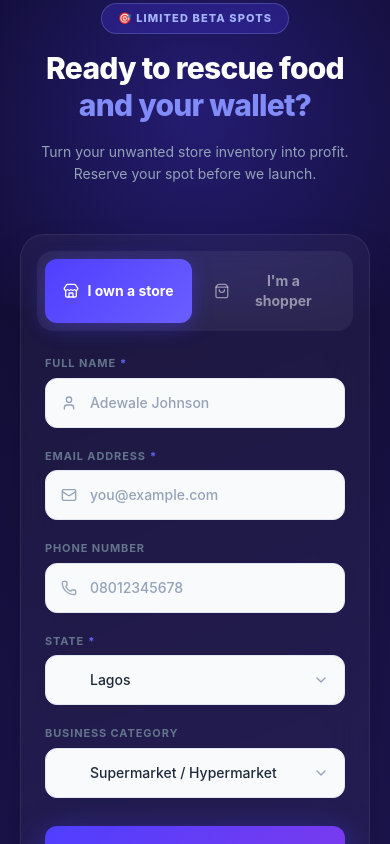
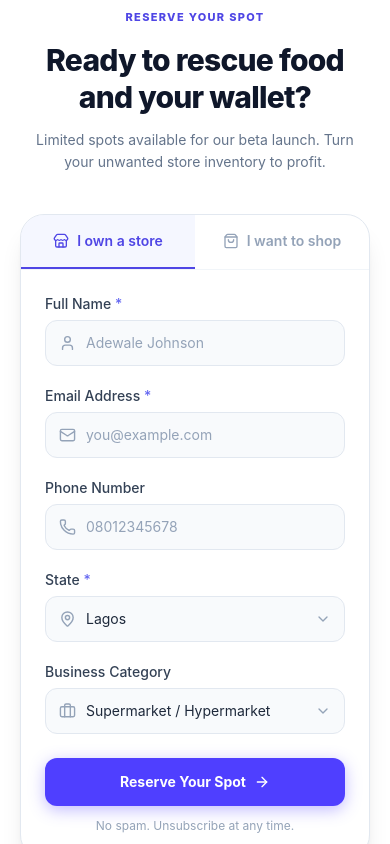
Before and after one commit to muwagunprecious/new-best-befoe, a Next.js app: page / in a window 390 px wide. Shown: the part 3540-4384 px from the top of the page. Built offline with nearby package versions, Linux system fonts and the light colour scheme.

Commit message:
feat: clean professional waitlist form, remove social proof strip

```diff
--- a/src/components/WaitlistForm.tsx
+++ b/src/components/WaitlistForm.tsx
@@ -19,29 +19,6 @@ import {
   X,
   ChevronDown,
 } from "lucide-react";
-
-const InputField = ({
-  icon: Icon,
-  label,
-  required,
-  children,
-}: {
-  icon: React.ElementType;
-  label: string;
-  required?: boolean;
-  children: React.ReactNode;
-}) => (
-  <div className="space-y-1.5">
-    <label className="flex items-center gap-1 text-[11px] font-bold uppercase tracking-[0.08em] text-slate-500">
-      {label}
-      {required && <span className="text-indigo-500">*</span>}
-    </label>
-    <div className="relative group">
-      <Icon className="absolute left-4 top-1/2 -translate-y-1/2 w-4 h-4 text-slate-400 group-focus-within:text-indigo-500 transition-colors pointer-events-none" />
-      {children}
-    </div>
-  </div>
-);
 
 export default function WaitlistForm() {
   const [role, setRole] = useState<"shopper" | "merchant">("merchant");
@@ -66,75 +43,44 @@ export default function WaitlistForm() {
     setTimeout(() => setCopied(false), 2500);
   };
 
-  const inputClass =
-    "w-full pl-11 pr-4 py-3.5 text-sm font-medium text-slate-800 bg-slate-50 border border-slate-200 rounded-xl outline-none transition-all focus:bg-white focus:border-indigo-500 focus:ring-3 focus:ring-indigo-100 placeholder-slate-400";
-
-  const selectClass = inputClass + " appearance-none cursor-pointer";
-
   return (
     <section
       id="waitlist"
-      className="relative py-24 overflow-hidden"
-      style={{ background: "linear-gradient(160deg, #0F0B2E 0%, #1E1653 100%)" }}
+      className="relative py-24 overflow-hidden bg-white"
     >
-      {/* Ambient glow */}
-      <div
-        className="absolute top-0 left-1/2 -translate-x-1/2 w-[700px] h-[400px] rounded-full pointer-events-none opacity-30"
-        style={{ background: "radial-gradient(circle, #4F3FFF 0%, transparent 70%)" }}
-      />
+      <div className="mx-auto max-w-xl px-5 sm:px-6">
 
-      <div className="relative mx-auto max-w-2xl px-5 sm:px-8 z-10">
-
-        {/* Section header */}
-        <div className="text-center mb-12 space-y-4">
-          <div
-            className="inline-flex items-center gap-2 text-[11px] font-extrabold uppercase tracking-widest px-4 py-1.5 rounded-full"
-            style={{ background: "rgba(79,63,255,0.25)", color: "#A5B4FC", border: "1px solid rgba(165,180,252,0.25)" }}
-          >
-            🎯 Limited Beta Spots
-          </div>
-          <h2 className="text-3xl sm:text-4xl font-extrabold text-white tracking-tight leading-tight">
-            Ready to rescue food<br />
-            <span style={{ color: "#818CF8" }}>and your wallet?</span>
+        {/* Header */}
+        <div className="mb-10 text-center">
+          <span className="inline-block text-[11px] font-extrabold uppercase tracking-[0.12em] text-indigo-600 mb-4">
+            Reserve Your Spot
+          </span>
+          <h2 className="text-3xl sm:text-[2.6rem] font-extrabold text-slate-900 tracking-tight leading-tight">
+            Ready to rescue food<br />and your wallet?
           </h2>
-          <p className="text-slate-400 text-sm sm:text-base max-w-md mx-auto leading-relaxed">
-            Turn your unwanted store inventory into profit. Reserve your spot before we launch.
+          <p className="mt-3 text-slate-500 text-sm sm:text-base leading-relaxed max-w-sm mx-auto">
+            Limited spots available for our beta launch. Turn your unwanted store inventory to profit.
           </p>
         </div>
 
         {/* Form Card */}
-        <motion.div
-          initial={{ opacity: 0, y: 24 }}
-          whileInView={{ opacity: 1, y: 0 }}
-          viewport={{ once: true }}
-          transition={{ duration: 0.5 }}
-          className="rounded-3xl overflow-hidden shadow-2xl"
-          style={{
-            background: "rgba(255,255,255,0.04)",
-            border: "1px solid rgba(255,255,255,0.08)",
-            backdropFilter: "blur(20px)",
-          }}
-        >
-          {/* Role selector header */}
-          <div className="p-2 m-4 mb-0 rounded-2xl grid grid-cols-2 gap-1.5" style={{ background: "rgba(255,255,255,0.06)" }}>
+        <div className="bg-white rounded-3xl border border-slate-200 shadow-xl overflow-hidden">
+
+          {/* Role Toggle */}
+          <div className="flex border-b border-slate-100">
             {[
               { value: "merchant" as const, icon: Store, label: "I own a store" },
-              { value: "shopper" as const, icon: ShoppingBag, label: "I'm a shopper" },
+              { value: "shopper" as const, icon: ShoppingBag, label: "I want to shop" },
             ].map(({ value, icon: Icon, label }) => (
               <button
                 key={value}
                 type="button"
                 onClick={() => setRole(value)}
-                className="flex items-center justify-center gap-2 py-3 px-4 rounded-xl text-sm font-bold transition-all"
-                style={
+                className={`flex-1 flex items-center justify-center gap-2 py-4 text-sm font-semibold transition-all border-b-2 ${
                   role === value
-                    ? {
-                        background: "linear-gradient(135deg, #4F3FFF, #6B5EFF)",
-                        color: "white",
-                        boxShadow: "0 4px 20px rgba(79,63,255,0.4)",
-                      }
-                    : { color: "rgba(255,255,255,0.5)" }
-                }
+                    ? "border-indigo-600 text-indigo-600 bg-indigo-50/60"
+                    : "border-transparent text-slate-400 hover:text-slate-600"
+                }`}
               >
                 <Icon className="w-4 h-4" />
                 {label}
@@ -142,162 +88,173 @@ export default function WaitlistForm() {
             ))}
           </div>
 
-          {/* Form body */}
-          <form onSubmit={handleSubmit} className="p-6 sm:p-8 pt-6 space-y-5">
-            <div className="grid grid-cols-1 sm:grid-cols-2 gap-5">
+          <form onSubmit={handleSubmit} className="p-6 sm:p-8 space-y-5">
+
             {/* Name */}
-              <InputField icon={User} label="Full Name" required>
+            <div>
+              <label className="block text-sm font-medium text-slate-700 mb-1.5">
+                Full Name <span className="text-indigo-500">*</span>
+              </label>
+              <div className="relative">
+                <User className="absolute left-3.5 top-1/2 -translate-y-1/2 w-[17px] h-[17px] text-slate-400 pointer-events-none" />
                 <input
                   type="text"
                   required
                   value={fullName}
                   onChange={(e) => setFullName(e.target.value)}
                   placeholder="Adewale Johnson"
-                  className={inputClass}
+                  className="w-full pl-10 pr-4 py-3 text-sm text-slate-800 bg-slate-50 border border-slate-200 rounded-xl outline-none transition focus:bg-white focus:border-indigo-500 focus:ring-2 focus:ring-indigo-100 placeholder-slate-400"
                 />
-              </InputField>
+              </div>
+            </div>
 
             {/* Email */}
-              <InputField icon={Mail} label="Email Address" required>
+            <div>
+              <label className="block text-sm font-medium text-slate-700 mb-1.5">
+                Email Address <span className="text-indigo-500">*</span>
+              </label>
+              <div className="relative">
+                <Mail className="absolute left-3.5 top-1/2 -translate-y-1/2 w-[17px] h-[17px] text-slate-400 pointer-events-none" />
                 <input
                   type="email"
                   required
                   value={email}
                   onChange={(e) => setEmail(e.target.value)}
                   placeholder="you@example.com"
-                  className={inputClass}
+                  className="w-full pl-10 pr-4 py-3 text-sm text-slate-800 bg-slate-50 border border-slate-200 rounded-xl outline-none transition focus:bg-white focus:border-indigo-500 focus:ring-2 focus:ring-indigo-100 placeholder-slate-400"
                 />
-              </InputField>
+              </div>
+            </div>
 
             {/* Phone */}
-              <InputField icon={Phone} label="Phone Number">
+            <div>
+              <label className="block text-sm font-medium text-slate-700 mb-1.5">
+                Phone Number
+              </label>
+              <div className="relative">
+                <Phone className="absolute left-3.5 top-1/2 -translate-y-1/2 w-[17px] h-[17px] text-slate-400 pointer-events-none" />
                 <input
                   type="tel"
                   value={phone}
                   onChange={(e) => setPhone(e.target.value)}
                   placeholder="08012345678"
-                  className={inputClass}
+                  className="w-full pl-10 pr-4 py-3 text-sm text-slate-800 bg-slate-50 border border-slate-200 rounded-xl outline-none transition focus:bg-white focus:border-indigo-500 focus:ring-2 focus:ring-indigo-100 placeholder-slate-400"
                 />
-              </InputField>
+              </div>
+            </div>
 
             {/* State */}
-              <InputField icon={MapPin} label="State" required>
+            <div>
+              <label className="block text-sm font-medium text-slate-700 mb-1.5">
+                State <span className="text-indigo-500">*</span>
+              </label>
               <div className="relative">
+                <MapPin className="absolute left-3.5 top-1/2 -translate-y-1/2 w-[17px] h-[17px] text-slate-400 pointer-events-none" />
                 <select
                   value={stateLocation}
                   onChange={(e) => setStateLocation(e.target.value)}
-                    className={selectClass}
+                  className="w-full pl-10 pr-10 py-3 text-sm text-slate-800 bg-slate-50 border border-slate-200 rounded-xl outline-none appearance-none transition focus:bg-white focus:border-indigo-500 focus:ring-2 focus:ring-indigo-100 cursor-pointer"
                 >
                   {NIGERIAN_STATES.map((s) => (
                     <option key={s} value={s}>{s}</option>
                   ))}
                 </select>
-                  <ChevronDown className="absolute right-4 top-1/2 -translate-y-1/2 w-4 h-4 text-slate-400 pointer-events-none" />
+                <ChevronDown className="absolute right-3.5 top-1/2 -translate-y-1/2 w-4 h-4 text-slate-400 pointer-events-none" />
               </div>
-              </InputField>
             </div>
 
             {/* Business Category — merchants only */}
             {role === "merchant" && (
-              <InputField icon={Briefcase} label="Business Category">
+              <div>
+                <label className="block text-sm font-medium text-slate-700 mb-1.5">
+                  Business Category
+                </label>
                 <div className="relative">
+                  <Briefcase className="absolute left-3.5 top-1/2 -translate-y-1/2 w-[17px] h-[17px] text-slate-400 pointer-events-none" />
                   <select
                     value={businessCategory}
                     onChange={(e) => setBusinessCategory(e.target.value)}
-                    className={selectClass}
+                    className="w-full pl-10 pr-10 py-3 text-sm text-slate-800 bg-slate-50 border border-slate-200 rounded-xl outline-none appearance-none transition focus:bg-white focus:border-indigo-500 focus:ring-2 focus:ring-indigo-100 cursor-pointer"
                   >
                     {BUSINESS_CATEGORIES.map((c) => (
                       <option key={c} value={c}>{c}</option>
                     ))}
                   </select>
-                  <ChevronDown className="absolute right-4 top-1/2 -translate-y-1/2 w-4 h-4 text-slate-400 pointer-events-none" />
+                  <ChevronDown className="absolute right-3.5 top-1/2 -translate-y-1/2 w-4 h-4 text-slate-400 pointer-events-none" />
                 </div>
-              </InputField>
+              </div>
             )}
 
             {/* Submit */}
-            <div className="pt-2">
+            <div className="pt-1">
               <button
                 type="submit"
-                className="w-full flex items-center justify-center gap-2.5 text-sm font-extrabold py-4 rounded-xl text-white transition-all hover:scale-[1.01] active:scale-[0.99] shadow-xl"
+                className="w-full flex items-center justify-center gap-2 text-sm font-bold py-3.5 rounded-xl text-white transition-all hover:opacity-90 active:scale-[0.98]"
                 style={{
-                  background: "linear-gradient(135deg, #4F3FFF 0%, #7C3AED 100%)",
-                  boxShadow: "0 8px 32px rgba(79,63,255,0.5)",
+                  background: "#4F3FFF",
+                  boxShadow: "0 4px 16px rgba(79,63,255,0.35)",
                 }}
               >
                 Reserve Your Spot
                 <ArrowRight className="w-4 h-4" />
               </button>
-              <p className="text-[11px] text-slate-500 text-center mt-3">
+              <p className="text-xs text-slate-400 text-center mt-3">
                 No spam. Unsubscribe at any time.
               </p>
             </div>
           </form>
-        </motion.div>
-
-        {/* Social proof below form */}
-        <div className="mt-8 flex items-center justify-center gap-6 flex-wrap">
-          {[
-            { value: "500+", label: "Stores joining" },
-            { value: "Lagos, Abuja, PHC", label: "Priority cities" },
-            { value: "Free", label: "To join beta" },
-          ].map((s) => (
-            <div key={s.label} className="text-center">
-              <div className="text-white font-extrabold text-lg">{s.value}</div>
-              <div className="text-slate-500 text-[11px] font-medium">{s.label}</div>
-            </div>
-          ))}
         </div>
       </div>
 
       {/* Success Modal */}
       <AnimatePresence>
         {showModal && (
-          <div className="fixed inset-0 z-50 flex items-center justify-center p-4 bg-slate-950/80 backdrop-blur-lg">
+          <div className="fixed inset-0 z-50 flex items-center justify-center p-4 bg-slate-900/60 backdrop-blur-sm">
             <motion.div
-              initial={{ opacity: 0, scale: 0.88, y: 24 }}
+              initial={{ opacity: 0, scale: 0.92, y: 20 }}
               animate={{ opacity: 1, scale: 1, y: 0 }}
-              exit={{ opacity: 0, scale: 0.88, y: 24 }}
-              transition={{ type: "spring", stiffness: 380, damping: 28 }}
-              className="bg-white rounded-3xl max-w-sm w-full p-8 relative shadow-2xl text-center space-y-5"
+              exit={{ opacity: 0, scale: 0.92, y: 20 }}
+              transition={{ type: "spring", stiffness: 400, damping: 30 }}
+              className="bg-white rounded-3xl max-w-sm w-full p-8 relative shadow-2xl text-center space-y-5 border border-slate-100"
             >
               <button
                 onClick={() => setShowModal(false)}
-                className="absolute top-4 right-4 p-2 rounded-full bg-slate-100 text-slate-400 hover:text-slate-700 transition-colors"
+                className="absolute top-4 right-4 p-1.5 rounded-full text-slate-400 hover:bg-slate-100 transition-colors"
               >
                 <X className="w-4 h-4" />
               </button>
 
               {/* Icon */}
-              <div className="relative mx-auto w-20 h-20">
+              <div className="relative mx-auto w-[72px] h-[72px]">
                 <div
-                  className="w-full h-full rounded-3xl flex items-center justify-center shadow-xl"
+                  className="w-full h-full rounded-[22px] flex items-center justify-center shadow-lg"
                   style={{ background: "linear-gradient(135deg, #4F3FFF, #7C3AED)" }}
                 >
                   <ShoppingCart className="w-9 h-9 text-white" />
                 </div>
-                <div className="absolute -bottom-1 -right-1 bg-emerald-500 text-white rounded-full p-1 border-2 border-white shadow-lg">
-                  <CheckCircle2 className="w-5 h-5" />
+                <div className="absolute -bottom-1.5 -right-1.5 bg-emerald-500 rounded-full p-1 border-2 border-white">
+                  <CheckCircle2 className="w-5 h-5 text-white" />
                 </div>
               </div>
 
-              {/* Text */}
               <div>
                 <h3 className="text-2xl font-extrabold text-slate-900 tracking-tight">
-                  You're on the list! 🎉
+                  You're on the list!
                 </h3>
                 <p className="text-sm text-slate-500 mt-2 leading-relaxed">
-                  Hey <span className="font-bold text-slate-800">{fullName.split(" ")[0]}</span>, your spot in{" "}
-                  <span className="font-semibold text-indigo-600">{stateLocation}</span> is reserved. We'll notify{" "}
-                  <span className="font-medium text-slate-700">{email}</span> at launch.
+                  Hey <span className="font-semibold text-slate-800">{fullName.split(" ")[0]}</span>, we'll
+                  notify <span className="font-medium text-indigo-600">{email}</span> the moment
+                  BestBefore launches in {stateLocation}.
                 </p>
               </div>
 
               {/* Referral */}
-              <div className="rounded-2xl bg-slate-50 border border-slate-200 p-4 space-y-2 text-left">
-                <p className="text-[10px] font-extrabold text-slate-400 uppercase tracking-widest">Share & move up the list</p>
+              <div className="text-left bg-slate-50 border border-slate-200 rounded-2xl p-4 space-y-2">
+                <p className="text-[10px] font-bold text-slate-400 uppercase tracking-wider">
+                  Share to move up the list
+                </p>
                 <div className="flex items-center gap-2 bg-white rounded-xl border border-slate-200 px-3 py-2">
-                  <span className="flex-1 text-[11px] font-mono text-slate-600 truncate">
+                  <span className="flex-1 text-[11px] font-mono text-slate-500 truncate">
                     bestbefore.ng/join?ref={referralCode}
                   </span>
                   <button
@@ -313,8 +270,8 @@ export default function WaitlistForm() {
 
               <button
                 onClick={() => setShowModal(false)}
-                className="w-full py-3.5 rounded-xl font-extrabold text-sm text-white shadow-lg transition-transform active:scale-95"
-                style={{ background: "linear-gradient(135deg, #4F3FFF, #7C3AED)" }}
+                className="w-full py-3.5 rounded-xl font-bold text-sm text-white active:scale-95 transition-transform"
+                style={{ background: "#4F3FFF" }}
               >
                 Got it, thanks!
               </button>
```
Lines whose indentation alone changed are shown as unchanged.
